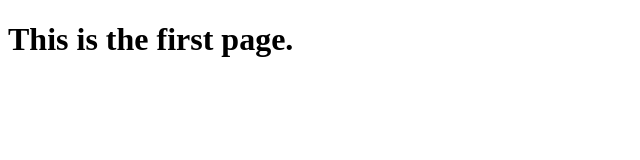
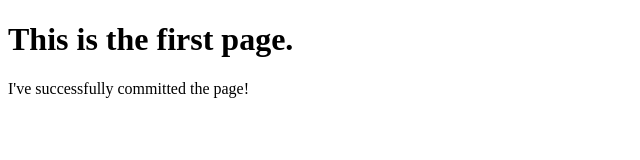
Before and after one commit to gongtzuuuu/ecoartspace-static, a plain HTML site: page index.html in a window 1280 px wide. Shown: the whole page, without its empty margins (0-640 px from the left). Drawn offline with Linux system fonts and the light colour scheme.

Commit message:
Create new files

```diff
--- a/index.html
+++ b/index.html
@@ -7,5 +7,6 @@
     </head>
     <body>
         <h1>This is the first page.</h1>
+        <p>I've successfully committed the page!</p>
     </body>
 </html>
```
Also changed, not shown: log.txt (added), 1 other file.
